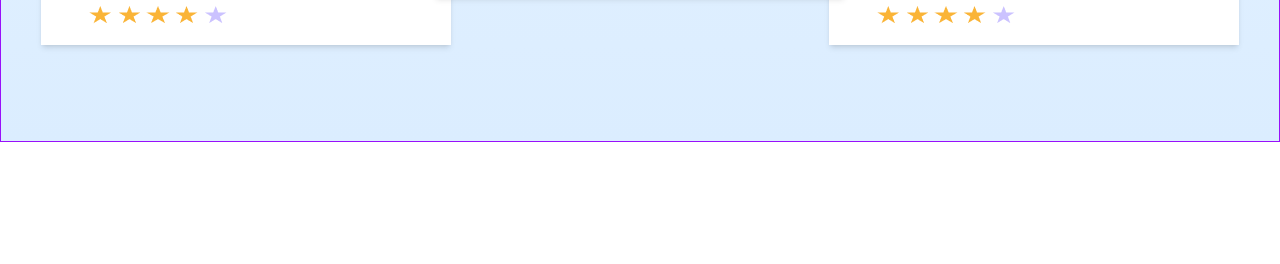
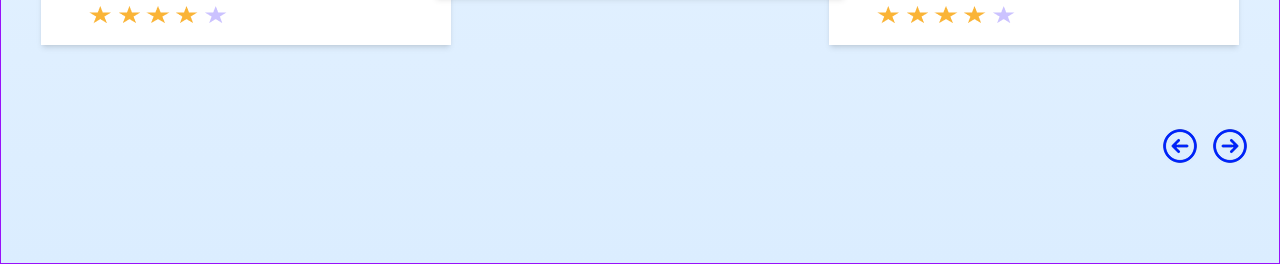
Before and after one commit to Paramesh-Kumar-2004/Landing_Page_Task-2, a plain HTML site: page index.html in a window 1280 px wide. Shown: the part 5176-5440 px from the top of the page. Before the commit the page ends 5318 px from the top, so only its background shows below. Drawn offline with nearby package versions, Linux system fonts and the light colour scheme.

Commit message:
Paginate Arrow Added In Testimonial PAge

```diff
--- a/index.html
+++ b/index.html
@@ -478,7 +478,6 @@
 
     <!-- Page 5 -->
     <section class="min-h-screen px-6 py-24 bg-gradient-to-b from-[white] to-[#DBEDFF]">
-        <!-- DBEDFF -->
 
         <!-- First Card -->
         <div class="pt-10 mb-32">
@@ -607,6 +606,12 @@
 
         </div>
 
+        <!-- Paginate Arows -->
+        <div class="flex mt-20 justify-end">
+            <img src="assets/Testimonials/Left Arrow.png" alt="Left Arrow">
+            <img src="assets/Testimonials/Right Arrow.png" alt="Right Arrow">
+        </div>
+
     </section>
 
 
```
Also changed, not shown: assets/Testimonials/Left Arrow.png (renamed from assets/Testimonials/Back Arrow.png).
